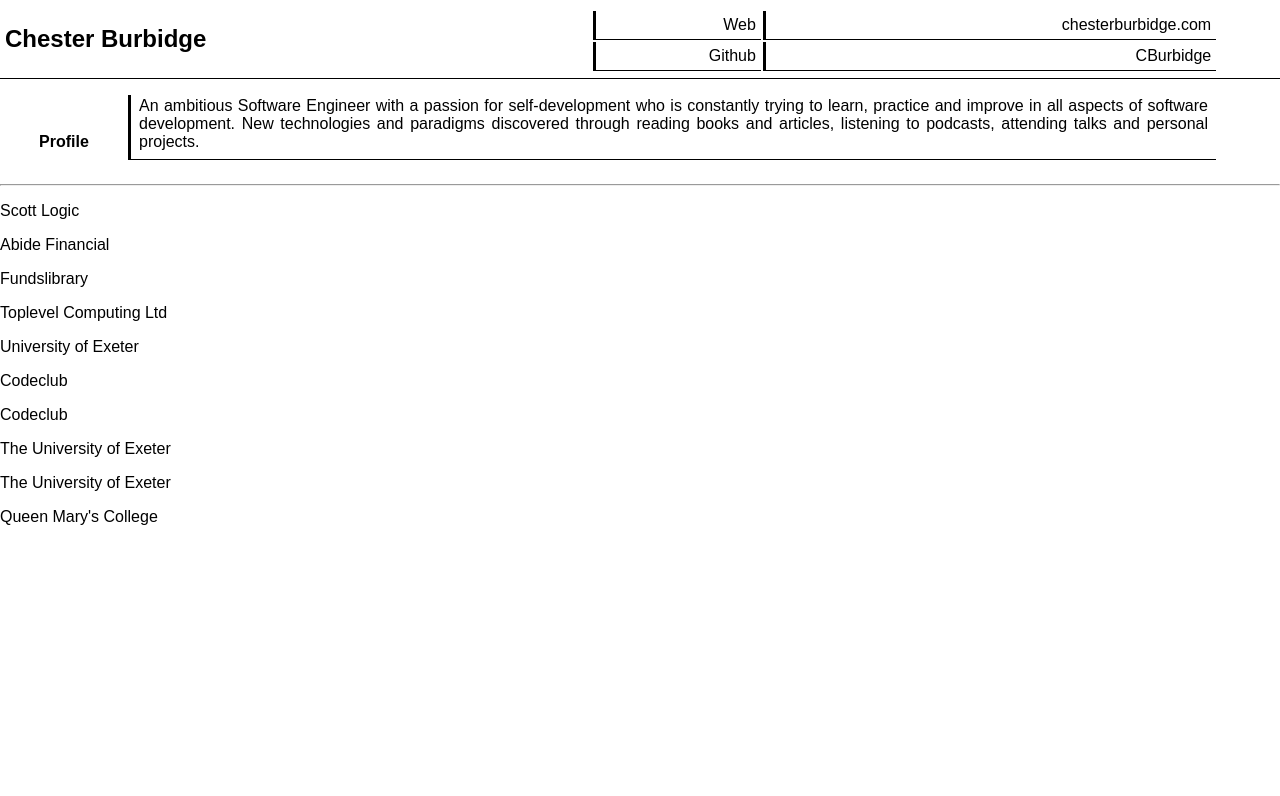
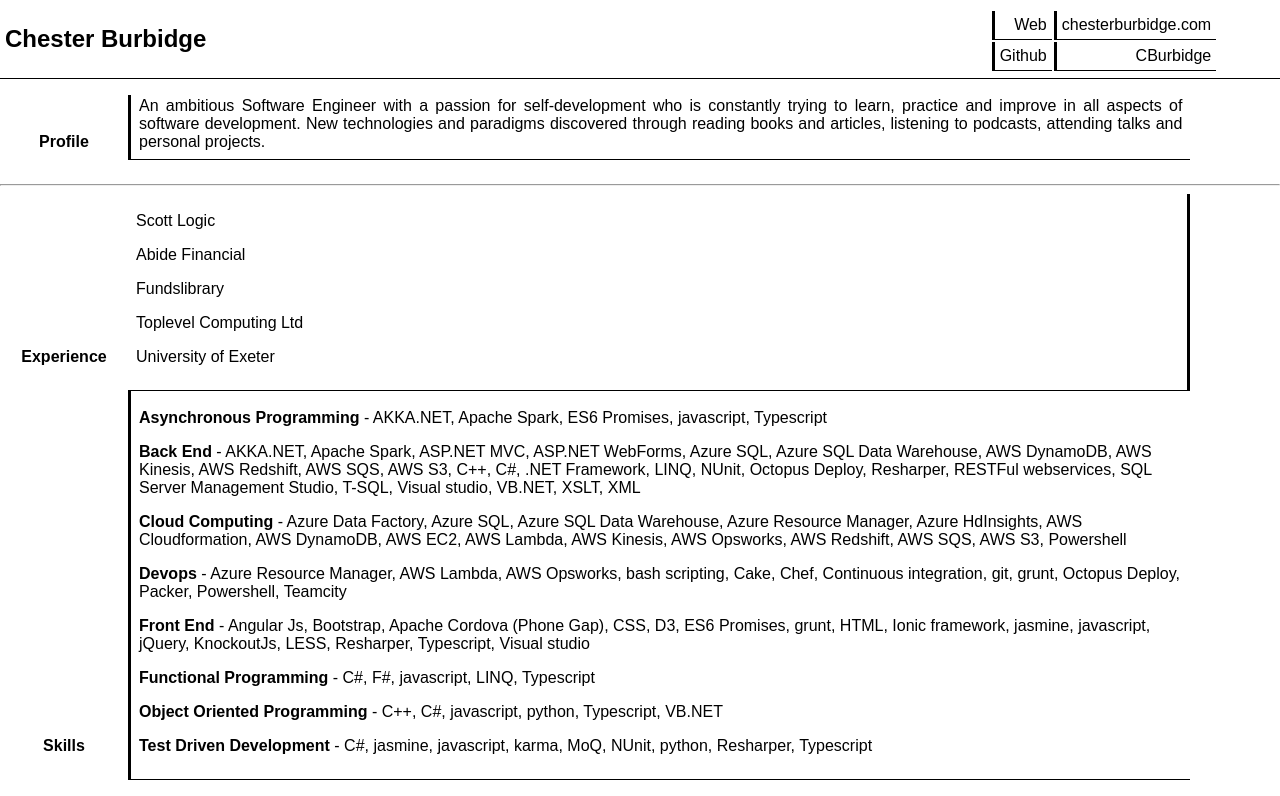
Before and after one commit to CBurbidge/CV, a React (Create React App) app in the folder react/: page / in a window 1280 px wide. Shown: the top 796 px of the page. Built offline with nearby package versions, Linux system fonts and the light colour scheme.

Commit message:
Added work

```diff
--- a/react/src/components/themes/default/Basics.js
+++ b/react/src/components/themes/default/Basics.js
@@ -1,5 +1,5 @@
 import React from 'react';
-import { rightSideDivStyle, leftSideDivStyle, mixWithBorder, mixWithBorderAndPadding } from './commonStyle'
+import { rightSideDivStyle, leftSideDivStyle, mixWithBorder, mixWithBorderAndPadding, mixWithBorder2, mixWithBorder2AndPadding, mixWithBorder3, mixWithBorder3AndPadding } from './commonStyle'
 
 export default function (props) {
   return (
@@ -58,16 +58,13 @@
 var Profiles = function (props) {
   var sTable = {
     textAlign: "right",
-    width: "100%"
+    float: "right"
   }
 
   var profile = function (prof) {
-    var sTd = mixWithBorder({
-      padding: 5
-    })
     return (
       <tr key={prof.network} >
-        <td style={sTd}>{prof.network}</td><td style={sTd}>{prof.username}</td>
+        <td style={mixWithBorder({padding: 5})}>{prof.network}</td><td style={mixWithBorder({padding: 5})}>{prof.username}</td>
       </tr>
     )
   }
--- a/react/src/components/themes/default/Work.js
+++ /dev/null
@@ -1,13 +0,0 @@
-import React from 'react';
-
-export default function (props) {
-  var toWork = function (work) {
-    return (<p key={work.company}>{work.company}</p>);
-  };
-
-  return (
-    <div>
-      {props.work.map(x => toWork(x))}
-    </div>
-  );
-}
--- /dev/null
+++ b/react/src/components/themes/default/WorkAndSkills.js
@@ -0,0 +1,142 @@
+import React from 'react';
+import { rightSideDivStyle, leftSideDivStyle, mixWithBorderAndPadding, mixWithBorder2AndPadding } from './commonStyle'
+
+export default class WorkAndSkills extends React.Component {
+  constructor(props) {
+    super(props);
+    this.state = { selected: "" };
+
+    this.clickSelect = this.clickSelect.bind(this);
+  }
+
+  clickSelect(selectId) {
+    alert(selectId);
+    this.setState(prevState => ({
+      selected: selectId
+    }));
+  }
+
+  render() {
+    return (
+      <div>
+        <Experience work={this.props.work} clickSelect={this.clickSelect} selected={this.state.selected} />
+
+        {this.props.print && <Skills skills={this.props.skills} skillsObj={this.props.skillsObj} clickSelect={this.clickSelect} selected={this.state.selected} />}
+
+
+      </div>
+    );
+  }
+}
+
+class Experience extends React.Component {
+  constructor(props) {
+    super(props);
+    this.clickSelect = this.props.clickSelect.bind(this);
+  }
+
+  render() {
+    return (
+      <div>
+        <div style={leftSideDivStyle}>
+          <h4>Experience</h4>
+        </div>
+        <div style={rightSideDivStyle}>
+          <div style={mixWithBorder2AndPadding({})} >{
+            this.props.work.map(x => <WorkPlace key={x.company} work={x}
+              clickSelect={this.props.clickSelect}
+              selected={this.props.selected} />)}
+          </div>
+        </div>
+      </div>
+    );
+  }
+}
+
+class Skills extends React.Component {
+  constructor(props) {
+    super(props);
+    this.clickSelect = this.props.clickSelect.bind(this);
+  }
+
+  render() {
+    return (
+      <div>
+        <div style={leftSideDivStyle}>
+          <h4>Skills</h4>
+        </div>
+        <div style={rightSideDivStyle}>
+          <div style={mixWithBorderAndPadding({})} >{
+            this.props.skills.map(x => <Skill key={x.name} skill={x} skillsObj={this.props.skillsObj}
+              clickSelect={this.props.clickSelect}
+              selected={this.props.selected} />)}
+          </div>
+        </div>
+      </div>
+    );
+  }
+}
+
+class Skill extends React.Component {
+  constructor(props) {
+    super(props);
+    this.clickSelect = this.props.clickSelect.bind(this);
+  }
+
+  render() {
+    return (
+      <div>
+        <p><b>{this.props.skill.name}</b> - {
+          this.props.skill.keywords.map((x, i) => <Keyword key={x} keywordId={x}
+            skillsObj={this.props.skillsObj}
+            clickSelect={this.props.clickSelect}
+            selected={this.props.selected}
+            isFinal={i === (this.props.skill.keywords.length - 1)} />)}
+        </p>
+      </div>
+    );
+  }
+}
+
+
+class Keyword extends React.Component {
+  constructor(props) {
+    super(props);
+    this.clickSelect = this.props.clickSelect.bind(this);
+  }
+
+  render() {
+    var selectId = "keyword:" + this.props.keywordId
+    var keyWordName = this.props.skillsObj.skills[this.props.keywordId].name
+    var commaOrBlank = this.props.isFinal ? "" : ","
+    return (
+      <span onClick={() => this.props.clickSelect(selectId)}>{keyWordName + commaOrBlank} </span>
+    );
+  }
+}
+
+
+class WorkPlace extends React.Component {
+  constructor(props) {
+    super(props);
+    //    this.clickSelect = this.clickSelect.bind(this);
+  }
+
+  // clickSelect(selectId) {
+  //   alert(selectId);
+  //   this.setState(prevState => ({
+  //     selected: selectId
+  //   }));
+  // }
+
+  render() {
+    var selectId = "work:" + this.props.work.company
+    return (
+      <div>
+        <div onClick={() => this.props.clickSelect(selectId)}>
+          <p key={this.props.work.company}>{this.props.work.company}</p>
+        </div>
+      </div>
+    );
+  }
+}
--- a/react/src/components/themes/default/commonStyle.js
+++ b/react/src/components/themes/default/commonStyle.js
@@ -1,13 +1,14 @@
 module.exports.leftSideDivStyle = {
   width: "10%",
-  minWidth: 75,
+  minWidth: 120,
   display: "inline-block",
   textAlign: "center",
 }
 
 module.exports.rightSideDivStyle = {
-  width: "85%",
-  display: "inline-block"
+  width: "83%",
+  display: "inline-block",
+  marginRight: 5
 }
 
 var mixWithBorder = style => {
@@ -22,3 +23,30 @@
   var borderAndPadding = mixWithBorder({ padding: "2px 8px 8px 8px" })
   return Object.assign(borderAndPadding, style);
 }
+
+var mixWithBorder2 = style => {
+  return Object.assign({
+    borderRight: "3px solid black",
+    borderBottom: "1px solid black",
+  }, style)
+}
+module.exports.mixWithBorder2 = mixWithBorder2;
+
+module.exports.mixWithBorder2AndPadding = style => {
+  var borderAndPadding = mixWithBorder2({ padding: "2px 8px 8px 8px" })
+  return Object.assign(borderAndPadding, style);
+}
+
+
+var mixWithBorder3 = style => {
+  return Object.assign({
+    borderRight: "3px solid black",
+    borderTop: "1px solid black",
+  }, style)
+}
+module.exports.mixWithBorder3 = mixWithBorder3;
+
+module.exports.mixWithBorder3AndPadding = style => {
+  var borderAndPadding = mixWithBorder3({ padding: "2px 8px 8px 8px" })
+  return Object.assign(borderAndPadding, style);
+}
--- a/react/src/components/themes/default/index.js
+++ b/react/src/components/themes/default/index.js
@@ -2,7 +2,7 @@
 import PropTypes from "prop-types"
 import {resumeType } from "../../../resumeType"
 import Basics from "./Basics"
-import Work from "./Work"
+import Work from "./WorkAndSkills"
 import Volunteer from "./Volunteer"
 import Education from "./Education"
 import Awards from "./Awards"
@@ -12,7 +12,7 @@
     return (
       <div>
         {this.props.jsonResume.basics && <Basics basics={this.props.jsonResume.basics} print={this.props.print} />}
-        {this.props.jsonResume.work.length > 0 && <Work work={this.props.jsonResume.work} />}
+        {this.props.jsonResume.work.length > 0 && <Work work={this.props.jsonResume.work} skills={this.props.jsonResume.skills} skillsObj={this.props.skills} print={this.props.print} />}
         {this.props.jsonResume.volunteer.length > 0 && <Volunteer volunteer={this.props.jsonResume.volunteer} />}
         {this.props.jsonResume.education.length > 0 && <Education education={this.props.jsonResume.education} />}
         {this.props.jsonResume.awards.length > 0 && <Awards awards={this.props.jsonResume.awards} />}
```
